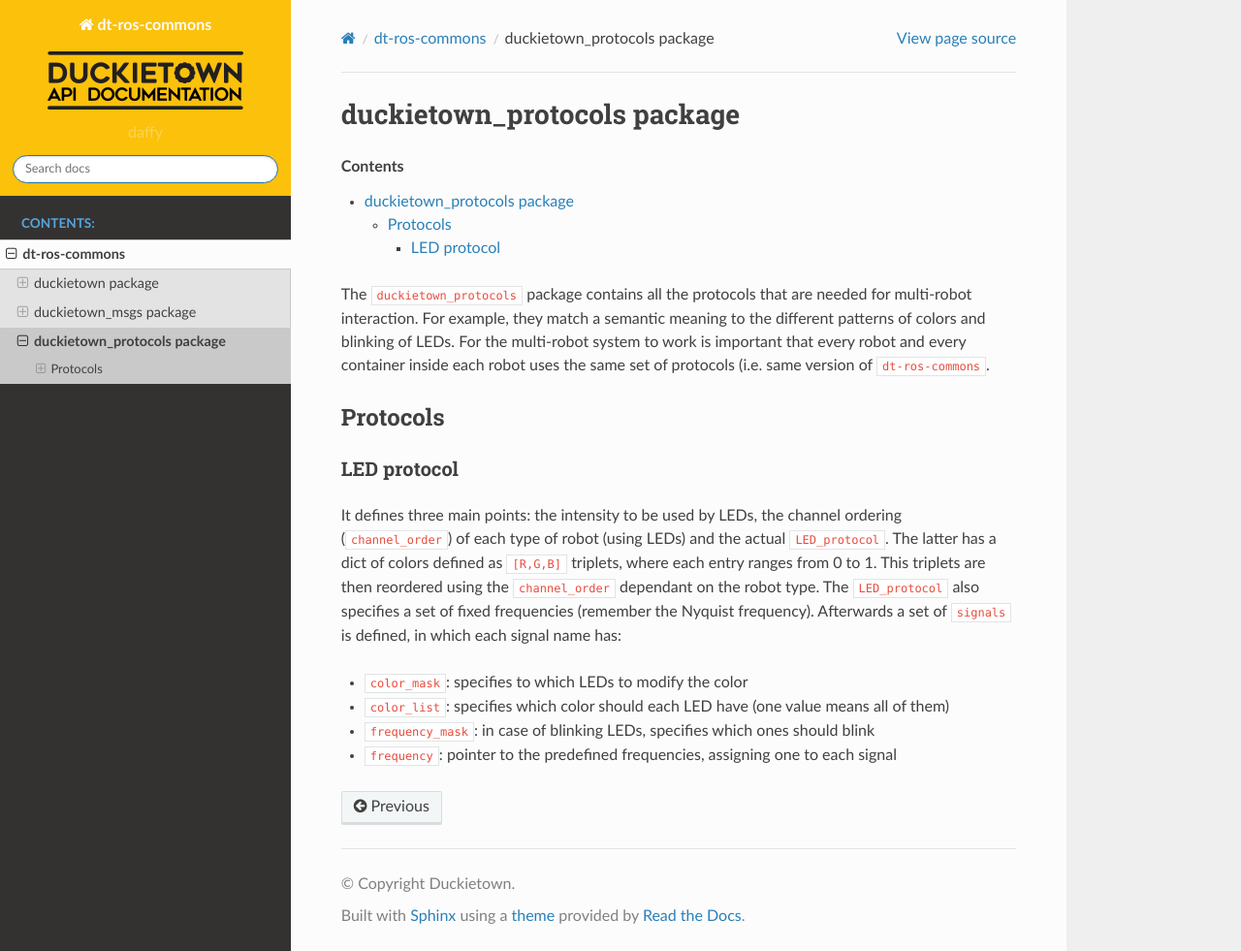
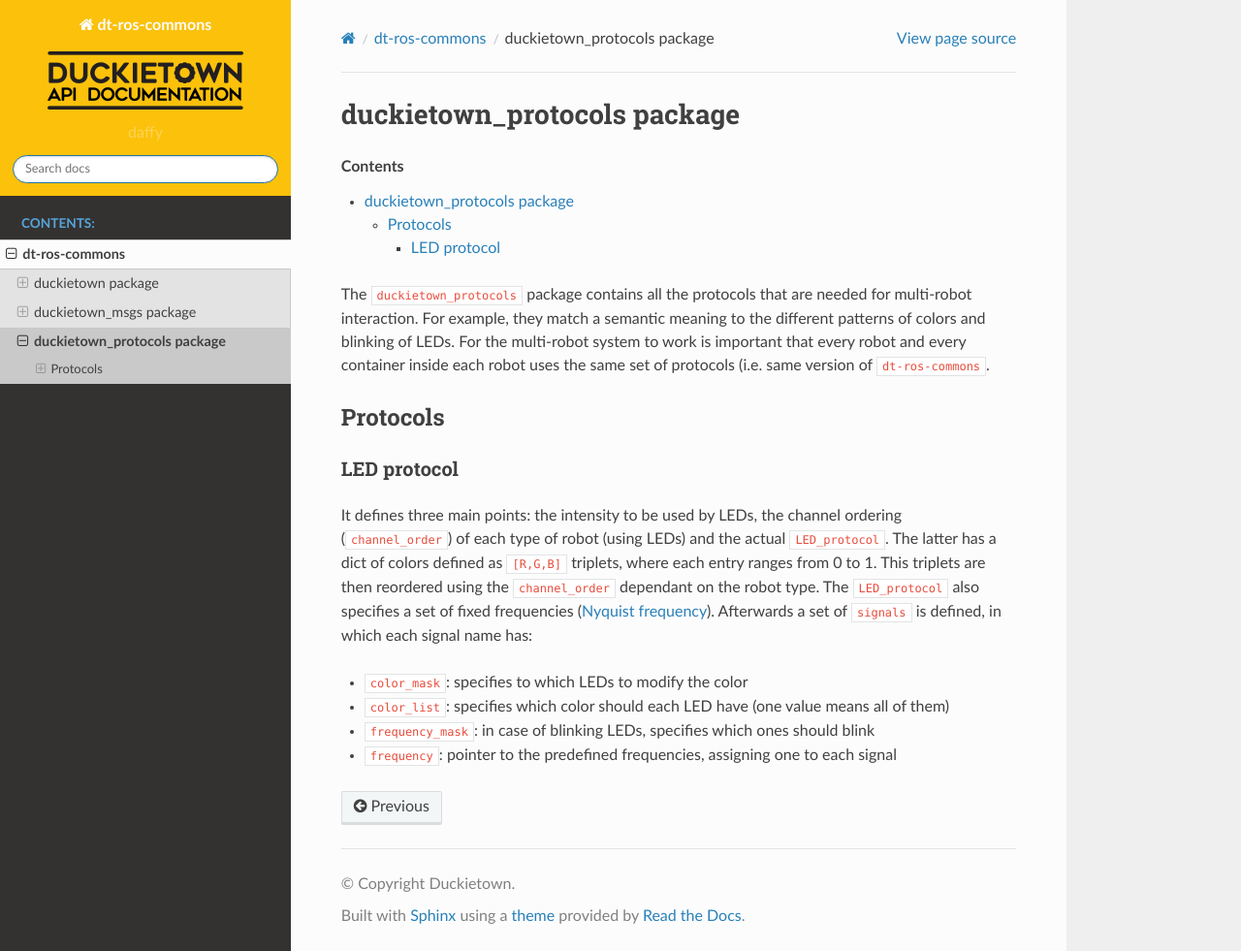
Before and after one commit to duckietown/dt-ros-commons, a Sphinx documentation site: the page built from docs/source/packages/duckietown_protocols.rst, in a window 1280 px wide and 981 px high. Shown: the whole window at 97% size. Built offline with Sphinx 7.4.7 and the Read the Docs theme 2.0.0, drawn with Linux system fonts in a browser that asks for light colours.

Commit message:
Update duckietown_protocols.rst

```diff
--- a/docs/source/packages/duckietown_protocols.rst
+++ b/docs/source/packages/duckietown_protocols.rst
@@ -18,7 +18,7 @@ LED protocol
 It defines three main points: the intensity to be used by LEDs, the channel ordering (``channel_order``) of each type of robot (using LEDs)
 and the actual ``LED_protocol``. The latter has a dict of colors defined as ``[R,G,B]`` triplets, where each entry ranges from
 0 to 1. This triplets are then reordered using the ``channel_order`` dependant on the robot type. The ``LED_protocol`` also
-specifies a set of fixed frequencies (remember the Nyquist frequency). Afterwards a set of ``signals`` is defined, in which
+specifies a set of fixed frequencies (`Nyquist frequency <https://en.wikipedia.org/wiki/Nyquist_frequency>`_). Afterwards a set of ``signals`` is defined, in which
 each signal name has:
 
 - ``color_mask``: specifies to which LEDs to modify the color
```
